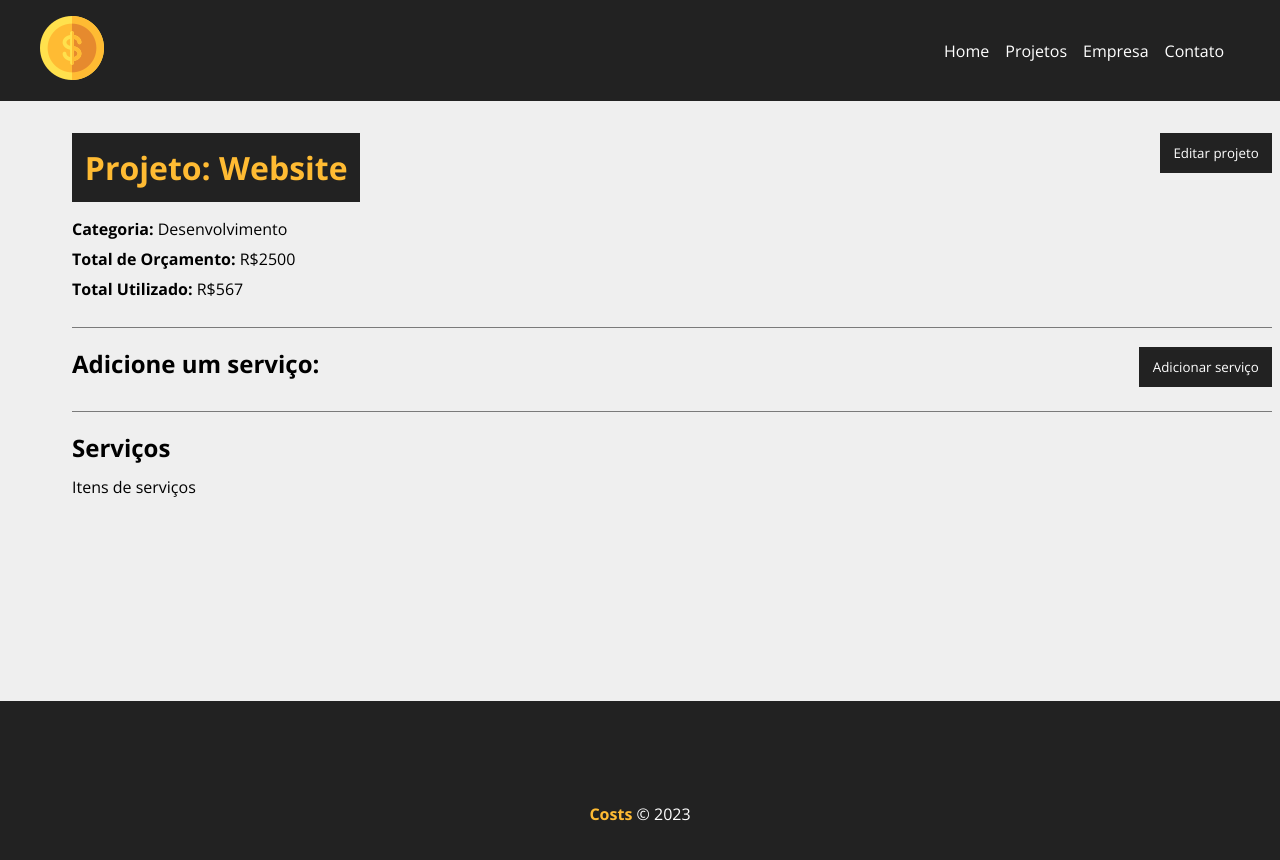
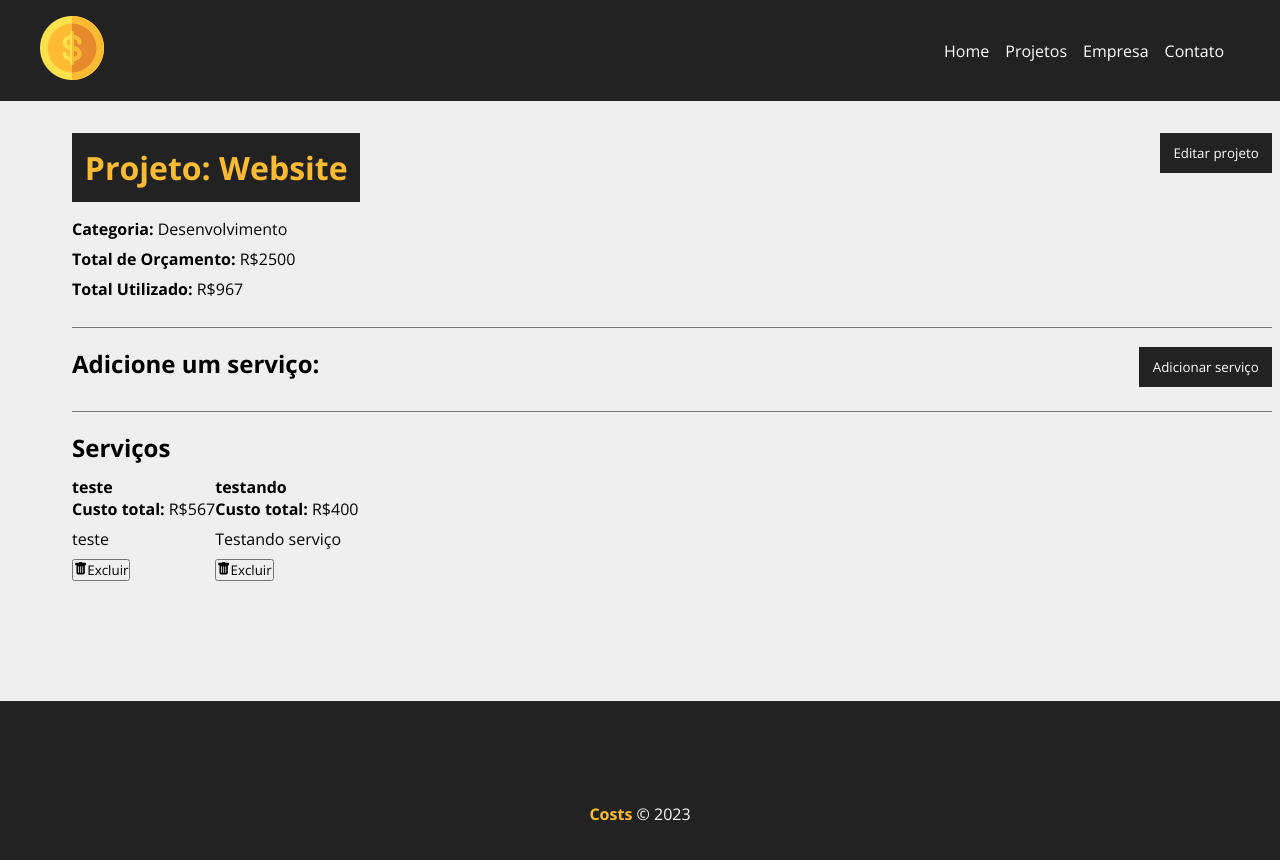
Before and after one commit to alveswellingtonn/costs, a React (Create React App) app: page /project/1 in a window 1280 px wide. Shown: the top 860 px of the page. Built offline with nearby package versions, Linux system fonts and the light colour scheme; data requests are answered from the project's data file; some icons are missing.

Commit message:
Exibindo serviços

```diff
--- a/db.json
+++ b/db.json
@@ -7,13 +7,19 @@
         "id": "2",
         "name": "Desenvolvimento"
       },
-      "cost": 567,
+      "cost": 967,
       "services": [
         {
           "name": "teste ",
           "cost": "567",
           "description": "teste",
           "id": "a34fa6ec-6c75-4402-97c7-1e27fb396c06"
+        },
+        {
+          "name": "testando",
+          "cost": "400",
+          "description": "Testando serviço",
+          "id": "6ff46c39-4895-4515-a7cd-10b4a1fce6f0"
         }
       ],
       "id": 1
--- a/src/pages/Project.js
+++ b/src/pages/Project.js
@@ -1,4 +1,4 @@
-import {parse, v4 as uuidv4} from 'uuid'
+import { parse, v4 as uuidv4 } from 'uuid'
 import React, { useState, useEffect } from 'react'
 import './Project.css'
 import Loading from '../layout/Loading'
@@ -6,6 +6,7 @@ import Container from '../layout/Container'
 import Message from '../layout/Message'
 import ProjectForm from '../project/ProjectForm'
 import ServiceForm from '../service/ServiceForm'
+import ServiceCard from '../service/ServiceCard'
 
 import { useParams } from 'react-router-dom'
 
@@ -13,6 +14,7 @@ function Project() {
 
     const { id } = useParams();
     const [project, setProject] = useState([]);
+    const [services, setServices] = useState([]);
     const [showProjectForm, setShowProjectForm] = useState(false);
     const [showServiceForm, setShowServiceForm] = useState(false);
     const [message, setMessage] = useState();
@@ -28,6 +30,7 @@ function Project() {
             }).then((resp) => resp.json())
                 .then((data) => {
                     setProject(data)
+                    setServices(data.services)
                 })
                 .catch(err => console.log(err))
         }, 3000)
@@ -62,7 +65,7 @@ function Project() {
     function createService(project) {
         setMessage('')
         //last service
-        const lastService = project.services[project.services.length -1]
+        const lastService = project.services[project.services.length - 1]
 
         lastService.id = uuidv4()
 
@@ -71,7 +74,7 @@ function Project() {
         const newCost = parseFloat(project.cost) + parseFloat(lastServiceCost)
 
         //maximum value validation
-        if( newCost > parseFloat(project.budget)) {
+        if (newCost > parseFloat(project.budget)) {
             setMessage('Orçamento ultrapassado, verifique o valor do serviço')
             setType('error')
             project.services.pop()
@@ -89,12 +92,14 @@ function Project() {
             },
             body: JSON.stringify(project)
         }).then((resp) => resp.json())
-        .then((data) => {
-            //exibir os services
-            console.log(data)
-        })
-        .catch(err => console.log(err))
+            .then((data) => {
+                //exibir os services
+                setShowServiceForm(false)
+            })
+            .catch(err => console.log(err))
     }
+
+    function removeService() {}
 
     function toggleProjectForm() {
         setShowProjectForm(!showProjectForm)
@@ -150,7 +155,22 @@ function Project() {
                         </div>
                         <h2>Serviços</h2>
                         <Container customClass='start'>
-                            <p>Itens de serviços</p>
+                            {services.length > 0 &&
+                                services.map((service) => (
+                                    <ServiceCard
+                                    id={service.id}
+                                    name={service.name}
+                                    cost={service.cost}
+                                    description={service.description}
+                                    key={service.id}
+                                    handleRemove={removeService}
+                                    />
+                                ))
+                            }
+                            {
+                                services.length === 0 &&
+                                <p>Não há serviços cadastrados</p>
+                            }
                         </Container>
                     </Container>
                 </div>
--- a/src/project/ProjectCard.css
+++ b/src/project/ProjectCard.css
@@ -1,12 +1,12 @@
-.project-card {
+.project_card {
     padding: 1em;
-    border: 1px solid solid #7a7a7a;
+    border: 1px solid #7a7a7a;
     border-radius: 5px;
     width: 24%;
     margin: 0.5%;
 }
 
-.project-card h4 {
+.project_card h4 {
     background-color: #222;
     color: #FFBB33;
     padding: .4em;
@@ -14,21 +14,21 @@
     font-size: 1.3em;
 }
 
-.project-card p {
+.project_card p {
     color: #7a7a7a;
     margin-bottom: 1em;
 }
 
-.project-card p span {
+.project_card p span {
     font-weight: bold;
 }
 
-.category-text {
+.category_text {
     display: flex;
     align-items: center;
 }
 
-.category-text span {
+.category_text span {
     display: block;
     width: 12px;
     height: 12px;
@@ -37,30 +37,30 @@
     margin-right: 5px;
 }
 
-.category-text .infra {
+.category_text .infra {
     background-color: #FFABEC;
 }
 
-.category-text .desenvolvimento {
+.category_text .desenvolvimento {
     background-color: #A0E7E5;
 }
 
-.category-text .design {
+.category_text .design {
     background-color: #B4F8C8;
 }
 
-.category-text .planejamento {
+.category_text .planejamento {
     background-color: #fbe7c6;
 }
 
-.projects-card-actions {
+.projects_card_actions {
     margin-top: 1.2em;
     display: flex;
     align-items: center;
 }
 
-.projects-card-actions a,
-.projects-card-actions button {
+.projects_card_actions a,
+.projects_card_actions button {
     text-decoration: none;
     border: none;
     background-color: #FFF;
@@ -76,12 +76,12 @@
     transition: 0.5s;
 }
 
-.projects-card-actions svg {
+.projects_card_actions svg {
     margin-right: .5em;
 }
 
-.projects-card-actions a:hover,
-.projects-card-actions button:hover {
+.projects_card_actions a:hover,
+.projects_card_actions button:hover {
     background-color: #222;
     color: #ffbb33;
 }
--- a/src/project/ProjectCard.js
+++ b/src/project/ProjectCard.js
@@ -13,15 +13,15 @@ function ProjectCard({ id, name, budget, category, handleRemove }) {
 
 
     return (
-        <div className='project-card'>
+        <div className='project_card'>
             <h4>{name}</h4>
             <p>
                 <span>Orçamento:</span> R${budget}
             </p>
-            <p className='category-text'>
+            <p className='category_text'>
                 <span className={`${category.toLowerCase()}`}></span> {category}
             </p>
-            <div className='projects-card-actions'>
+            <div className='projects_card_actions'>
                 <Link to={`/project/${id}`}>
                     <BsPencil /> Editar
                 </Link>
--- /dev/null
+++ b/src/service/ServiceCard.js
@@ -0,0 +1,26 @@
+import React from 'react'
+import styles from '../project/ProjectCard.css'
+import { BsFillTrashFill } from 'react-icons/bs'
+
+function ServiceCard({ id, name, cost, description, handleRemove }) {
+
+    const remove = (e) => { }
+
+    return (
+        <div className={styles.project_card}>
+            <h4>{name}</h4>
+            <p>
+                <span>Custo total:</span> R${cost}
+            </p>
+            <p>{description}</p>
+            <div className={styles.projects_card_actions}>
+                <button onClick={remove}>
+                    <BsFillTrashFill />
+                    Excluir
+                </button>
+            </div>
+        </div>
+    )
+}
+
+export default ServiceCard
```
